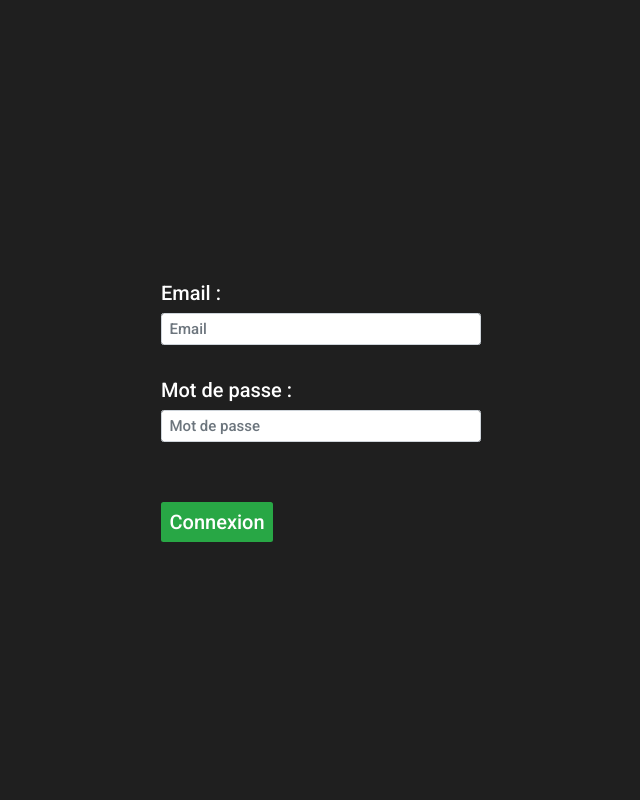
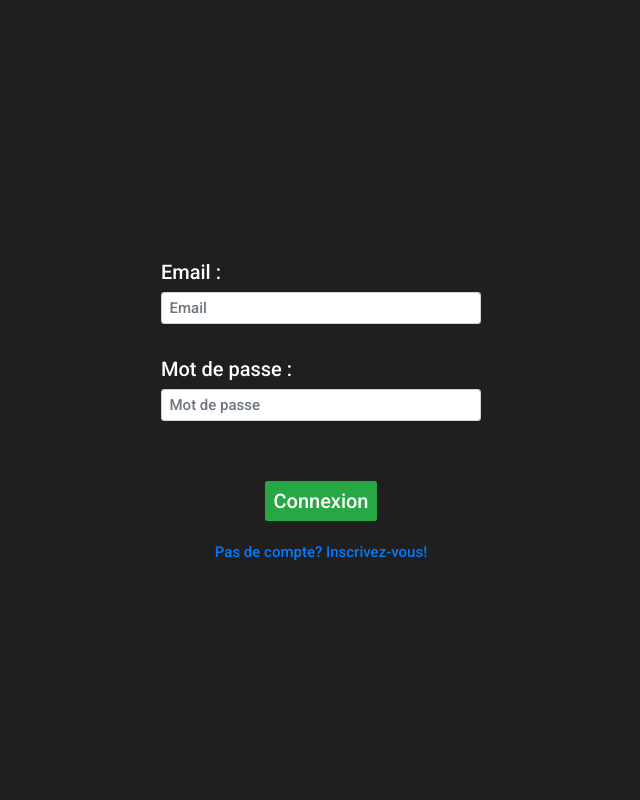
Before and after one commit to LeoPhilip33/servnas, a PHP site: page /back/connexion.php in a window 1280 px wide. Shown: the whole page, without its empty margins (319-959 px from the left). Run offline with PHP 8.4, Linux system fonts and the light colour scheme.

Commit message:
:lipstick: centrage du btn inscription et connexion et ajout d un lien pour passer d une page a l autre

```diff
--- a/back/connexion.php
+++ b/back/connexion.php
@@ -44,6 +44,7 @@
                 <input class="form-control" id="mdp" type="password" name="Pass" placeholder="Mot de passe" maxlength="45">
             </div>
             <button class="btn btn-green" type="envoyer" value="Envoyer"> Connexion </button>
+            <a class="compte_link" href="connexion.php">Pas de compte? Inscrivez-vous!</a>
         </form>
     </section>
 </body>
--- a/back/inscription.php
+++ b/back/inscription.php
@@ -27,6 +27,7 @@
                 <input class="form-control" id="mdp" type="password" name="Pass" placeholder="Mot de passe" maxlength="45">
             </div>
             <button class="btn btn-green" type="envoyer" value="Envoyer"> Inscription </button>
+            <a class="compte_link" href="connexion.php">Déjà un compte? Connectez-vous!</a>
         </form>
     </section>
 </body>
--- a/style.css
+++ b/style.css
@@ -79,8 +79,25 @@ p{
     color: var(--white)!important;
     font-size: 2rem!important;
     margin-top: 5rem;
+    margin-left: auto!important;
+    margin-right: auto!important;
 }
 
 .form-control{
     font-size: 1.5rem!important;
 }
+
+.form_container form{
+    display: flex;
+    align-items: center;
+    flex-direction: column;
+    width: 100%;
+}
+.form_container form div{
+    width: 100%;
+}
+
+.compte_link{
+    font-size: 1.5rem;
+    margin-top: 2rem;
+}
```
